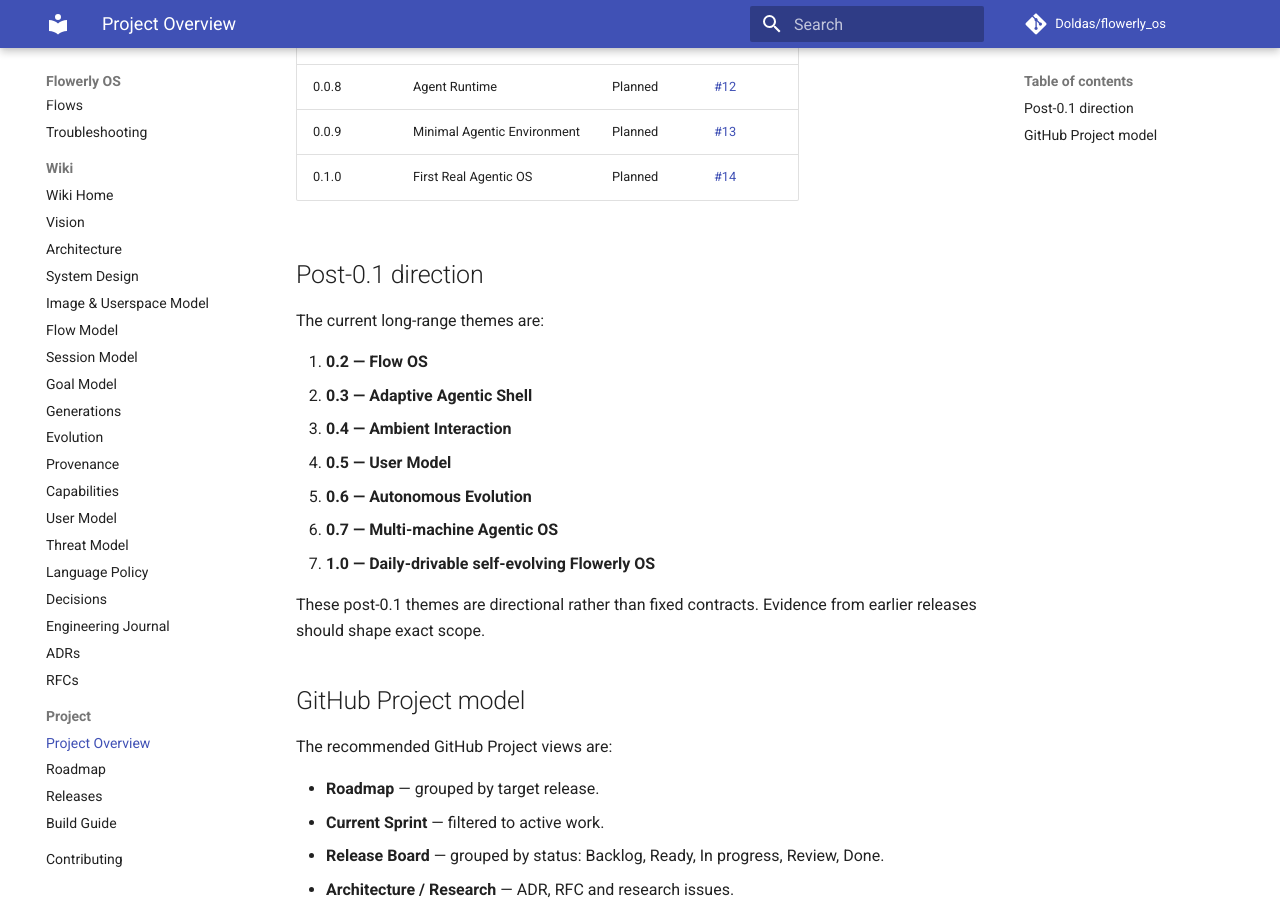
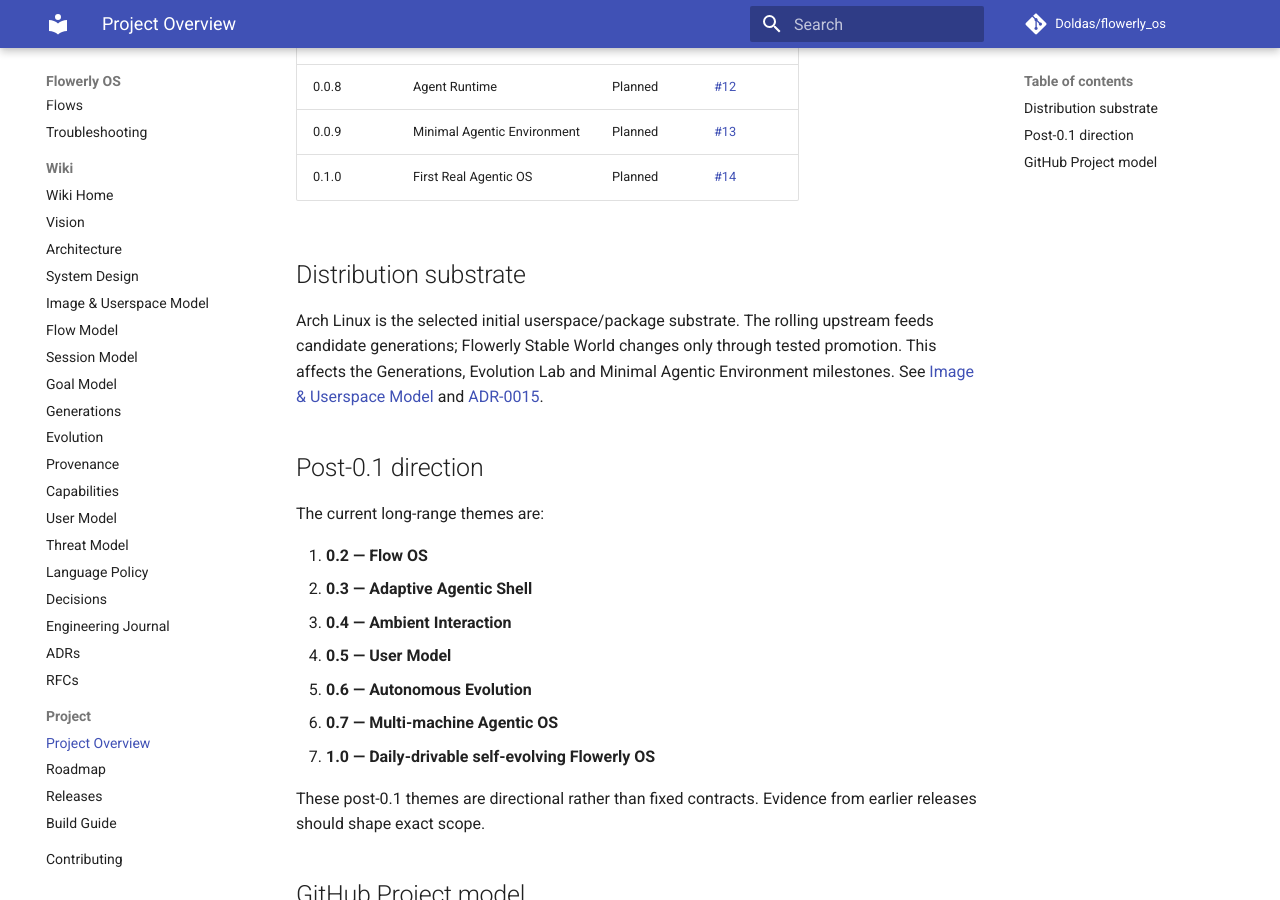
Before and after one commit to Doldas/flowerly_os, an MkDocs documentation site: the page built from docs/project/index.md, in a window 1280 px wide and 900 px high, scrolled down 547 px. Built offline with MkDocs 1.6.1 and Material for MkDocs 9.7.7, drawn with Linux system fonts in a browser that asks for light colours; comment, search, counter and statistics services are not loaded.

Commit message:
docs(project): surface Arch substrate direction

```diff
--- a/docs/project/index.md
+++ b/docs/project/index.md
@@ -14,6 +14,15 @@ This page is the public planning overview. The detailed acceptance criteria rema
 | 0.0.8 | Agent Runtime | Planned | [#12](https://github.com/Doldas/flowerly_os/issues/12) |
 | 0.0.9 | Minimal Agentic Environment | Planned | [#13](https://github.com/Doldas/flowerly_os/issues/13) |
 | 0.1.0 | First Real Agentic OS | Planned | [#14](https://github.com/Doldas/flowerly_os/issues/14) |
+
+## Distribution substrate
+
+Arch Linux is the selected initial userspace/package substrate. The rolling
+upstream feeds candidate generations; Flowerly Stable World changes only through
+tested promotion. This affects the Generations, Evolution Lab and Minimal
+Agentic Environment milestones. See
+[Image & Userspace Model](../image-model.md) and
+[ADR-0015](../adr/0015-arch-linux-userspace-substrate.md).
 
 ## Post-0.1 direction
 
```
